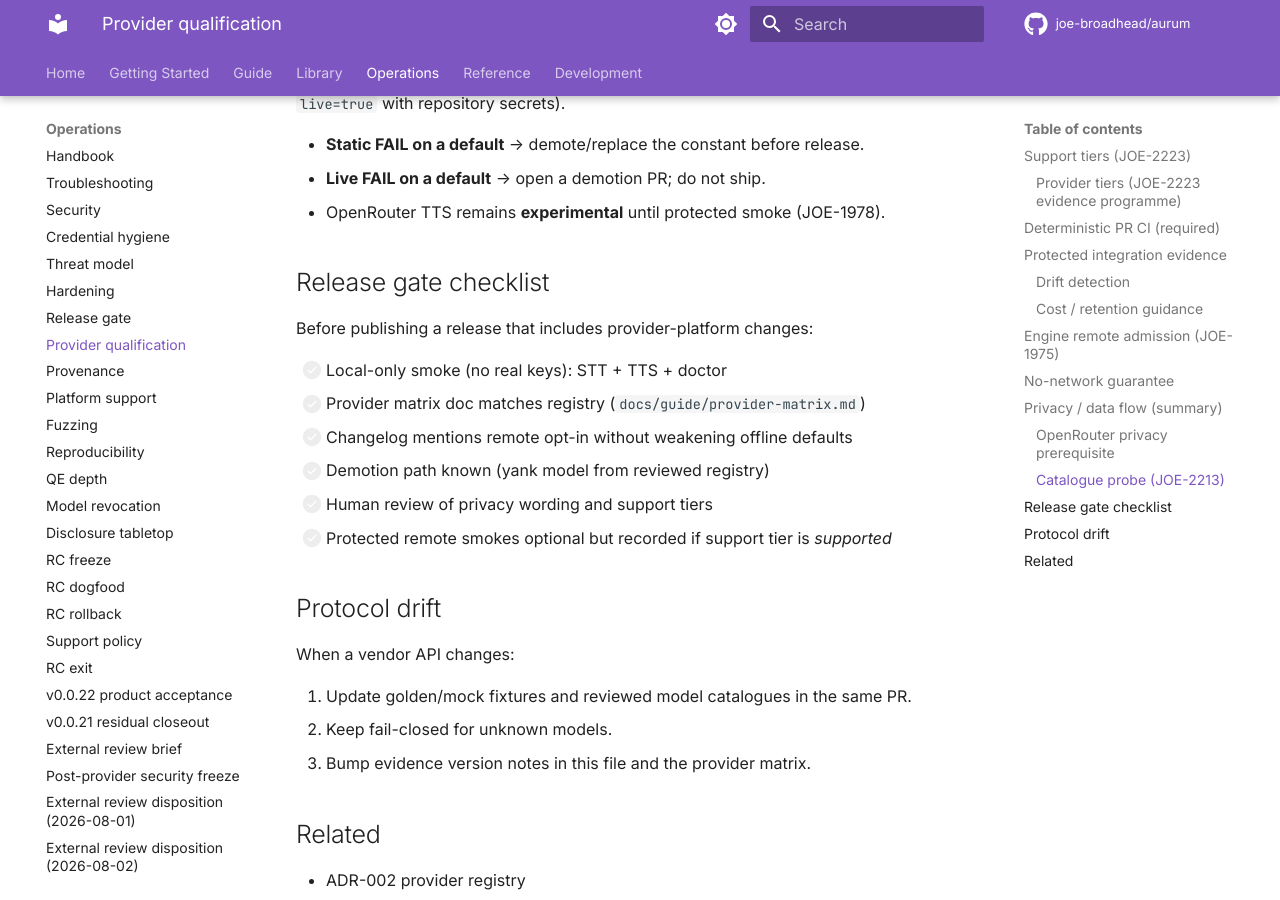
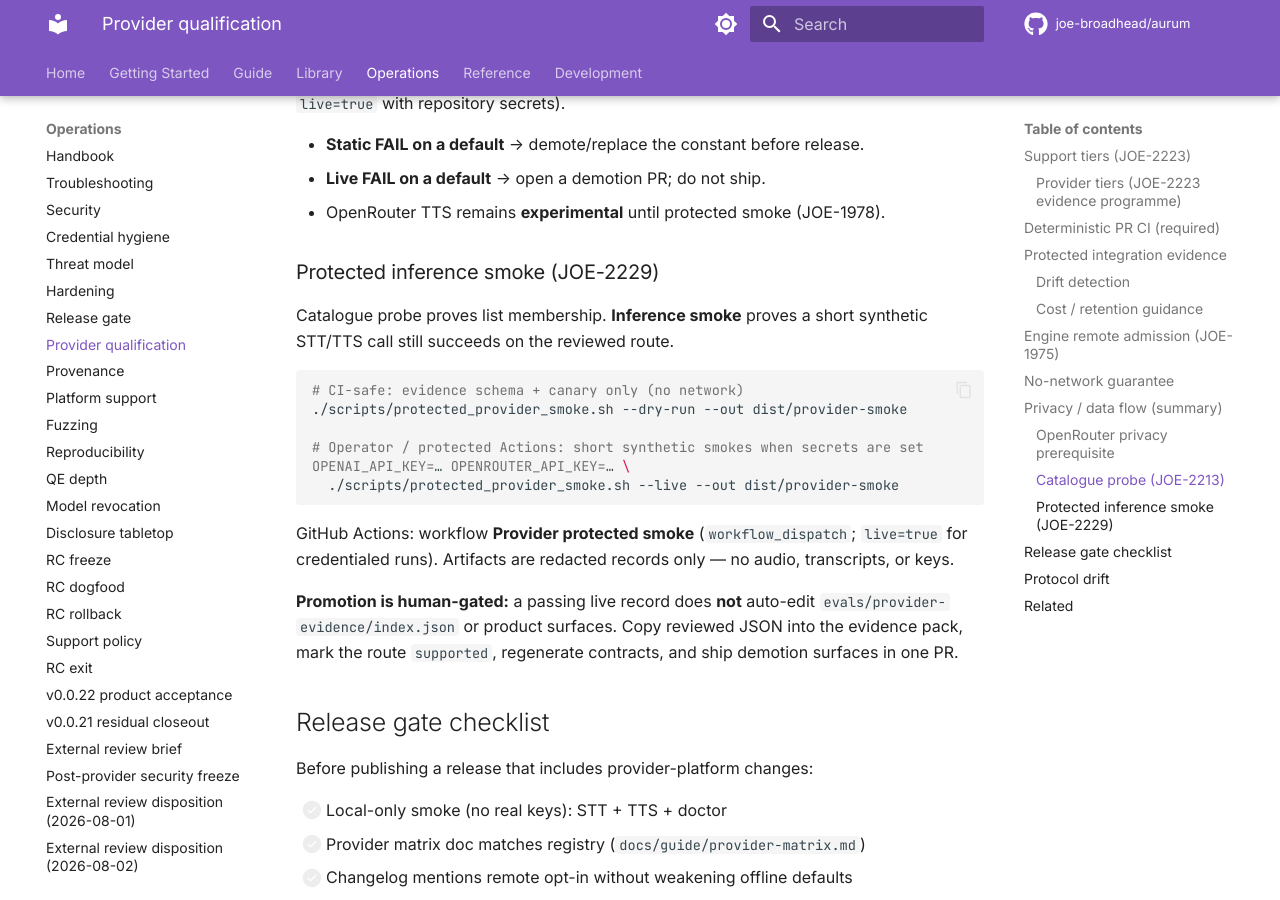
Before and after one commit to joe-broadhead/aurum, an MkDocs documentation site: the page built from docs/operations/provider-qualification.md, in a window 1280 px wide and 900 px high, scrolled down 4402 px. Built offline with MkDocs 1.6.1 and Material for MkDocs 9.7.7, drawn with Linux system fonts in a browser that asks for light colours; comment, search, counter and statistics services are not loaded.

Commit message:
feat(providers): protected remote inference smoke workflow and dry-run gate (JOE-2229)
Add protected_provider_smoke.sh with CI-safe dry-run schema/canary path and
optional live CLI smokes when secrets are present. Wire dry-run into CI and a
workflow_dispatch live path. Remotes stay experimental; promotion remains a
human PR into evals/provider-evidence.

````diff
--- a/docs/operations/provider-qualification.md
+++ b/docs/operations/provider-qualification.md
@@ -155,6 +155,29 @@ optional `live=true` with repository secrets).
 - **Live FAIL on a default** → open a demotion PR; do not ship.
 - OpenRouter TTS remains **experimental** until protected smoke (JOE-1978).
 
+### Protected inference smoke (JOE-2229)
+
+Catalogue probe proves list membership. **Inference smoke** proves a short
+synthetic STT/TTS call still succeeds on the reviewed route.
+
+```bash
+# CI-safe: evidence schema + canary only (no network)
+./scripts/protected_provider_smoke.sh --dry-run --out dist/provider-smoke
+
+# Operator / protected Actions: short synthetic smokes when secrets are set
+OPENAI_API_KEY=… OPENROUTER_API_KEY=… \
+  ./scripts/protected_provider_smoke.sh --live --out dist/provider-smoke
+```
+
+GitHub Actions: workflow **Provider protected smoke** (`workflow_dispatch`;
+`live=true` for credentialed runs). Artifacts are redacted records only —
+no audio, transcripts, or keys.
+
+**Promotion is human-gated:** a passing live record does **not** auto-edit
+`evals/provider-evidence/index.json` or product surfaces. Copy reviewed JSON
+into the evidence pack, mark the route `supported`, regenerate contracts, and
+ship demotion surfaces in one PR.
+
 ## Release gate checklist
 
 Before publishing a release that includes provider-platform changes:
````
Also changed, not shown: 3 other files.
